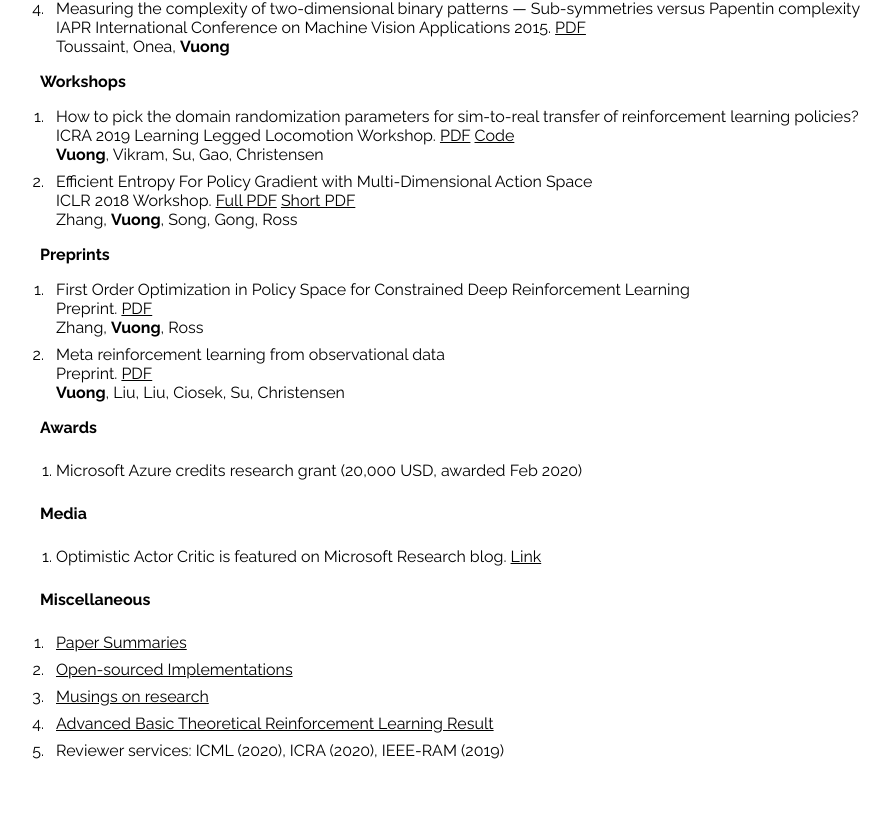
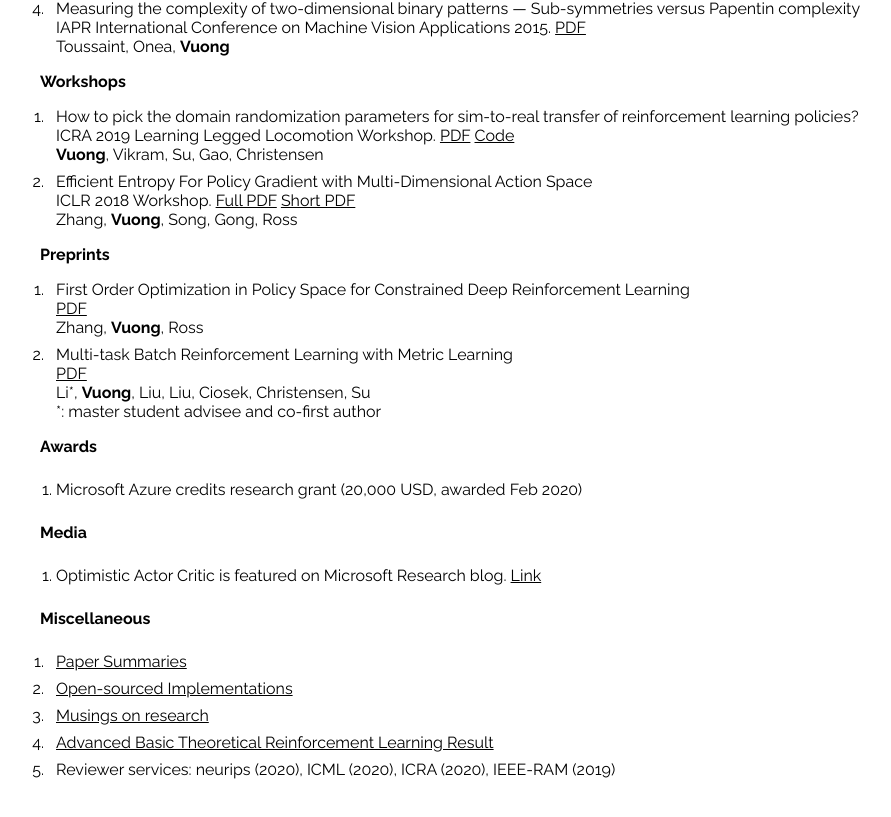
Before and after one commit to quanvuong/quanvuong.github.io, a React (Create React App) app: page / in a window 1280 px wide. Shown: the part 704-1521 px from the top of the page, without its empty margins (8-899 px from the left). Built offline with nearby package versions, Linux system fonts and the light colour scheme.

Commit message:
add reviewer and change paper title

```diff
--- a/src/Implementations.js
+++ b/src/Implementations.js
@@ -36,7 +36,7 @@ class Implementations extends Component {
 
           <li>
             <div className="OnePaper">
-              <div>Reviewer services: ICML (2020), ICRA (2020), IEEE-RAM (2019) </div>
+              <div>Reviewer services: neurips (2020), ICML (2020), ICRA (2020), IEEE-RAM (2019) </div>
             </div>
           </li>
 
--- a/src/Papers.js
+++ b/src/Papers.js
@@ -82,16 +82,17 @@ class Papers extends Component {
             <li>
               <div className="OnePaper">
                 <div>First Order Optimization in Policy Space for Constrained Deep Reinforcement Learning</div>
-                <div>Preprint. <a href="https://arxiv.org/abs/2002.06506">PDF</a> </div>
+                <div><a href="https://arxiv.org/abs/2002.06506">PDF</a> </div>
                 <div> Zhang, <strong>Vuong</strong>, Ross </div>
               </div>
             </li>
 
             <li>
               <div className="OnePaper">
-                <div>Meta reinforcement learning from observational data</div>
-                <div>Preprint. <a href="https://arxiv.org/abs/1909.11373">PDF</a> </div>
-                <div> <strong>Vuong</strong>, Liu, Liu, Ciosek, Su, Christensen </div>
+                <div>Multi-task Batch Reinforcement Learning with Metric Learning</div>
+                <div><a href="https://arxiv.org/abs/1909.11373">PDF</a> </div>
+                <div>Li*, <strong>Vuong</strong>, Liu, Liu, Ciosek, Christensen, Su </div>
+                <div>*: master student advisee and co-first author</div>
               </div>
             </li>
 
```
